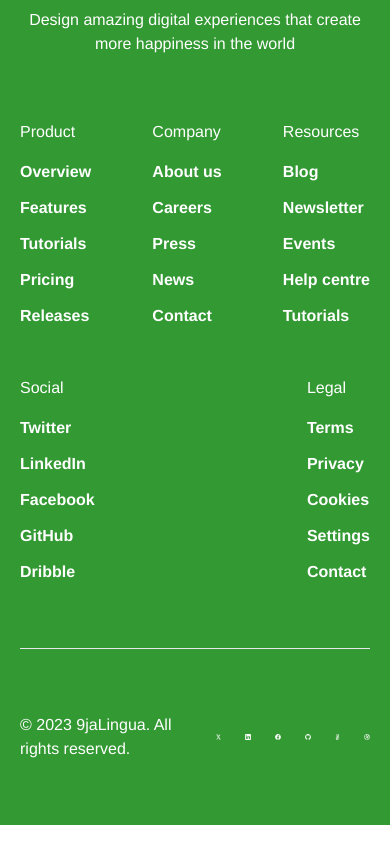
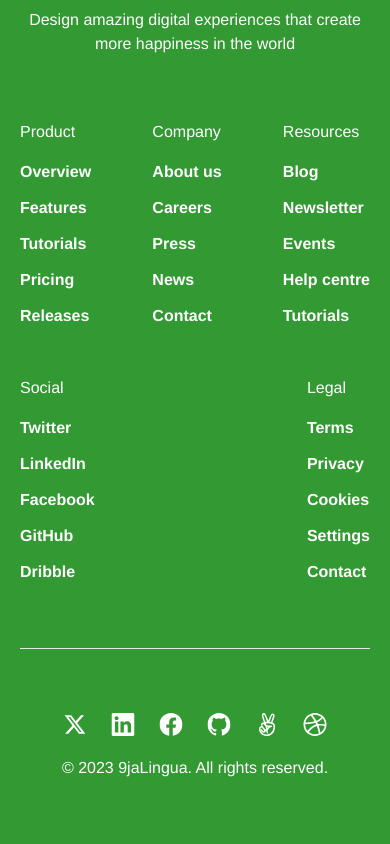
Before and after one commit to Enoverlab-Team-35/9jalingua, a Next.js app: page / in a window 390 px wide. Shown: the part 9240-10084 px from the top of the page. Built offline with nearby package versions, Linux system fonts and the light colour scheme.

Commit message:
Footer Adjusted

```diff
--- a/app/components/Footer.jsx
+++ b/app/components/Footer.jsx
@@ -202,7 +202,7 @@
 
                 <hr className='my-16 w-full h-[1px] bg-[#EAECF0]' />
 
-                <div className='flex place-items-center justify-between gap-10'>
+                <div className='flex flex-col-reverse sm:flex-row place-items-center justify-between gap-5 sm:gap-10'>
                     <p className=''>
                         © 2023 9jaLingua. All rights reserved.
                     </p>
```
